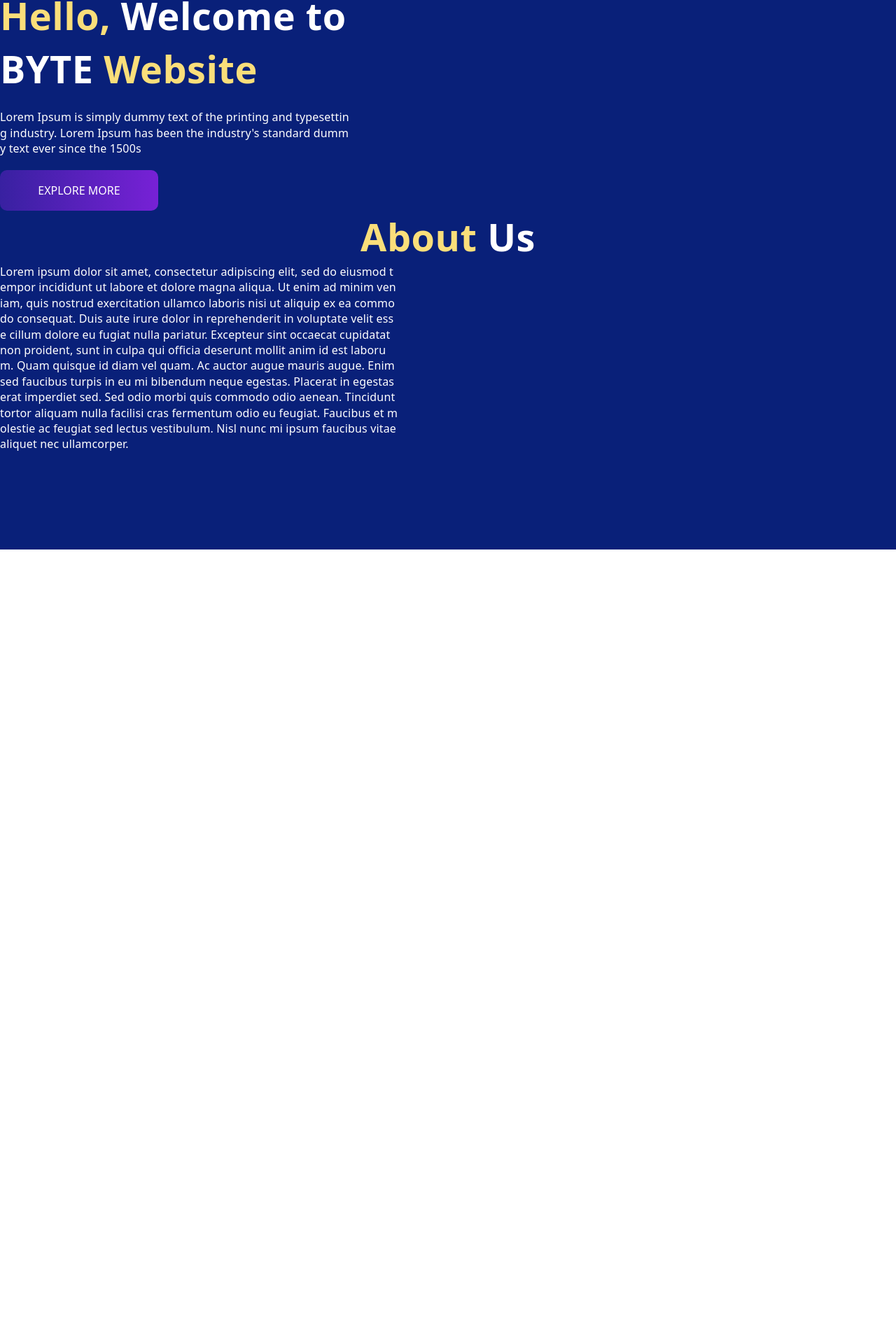
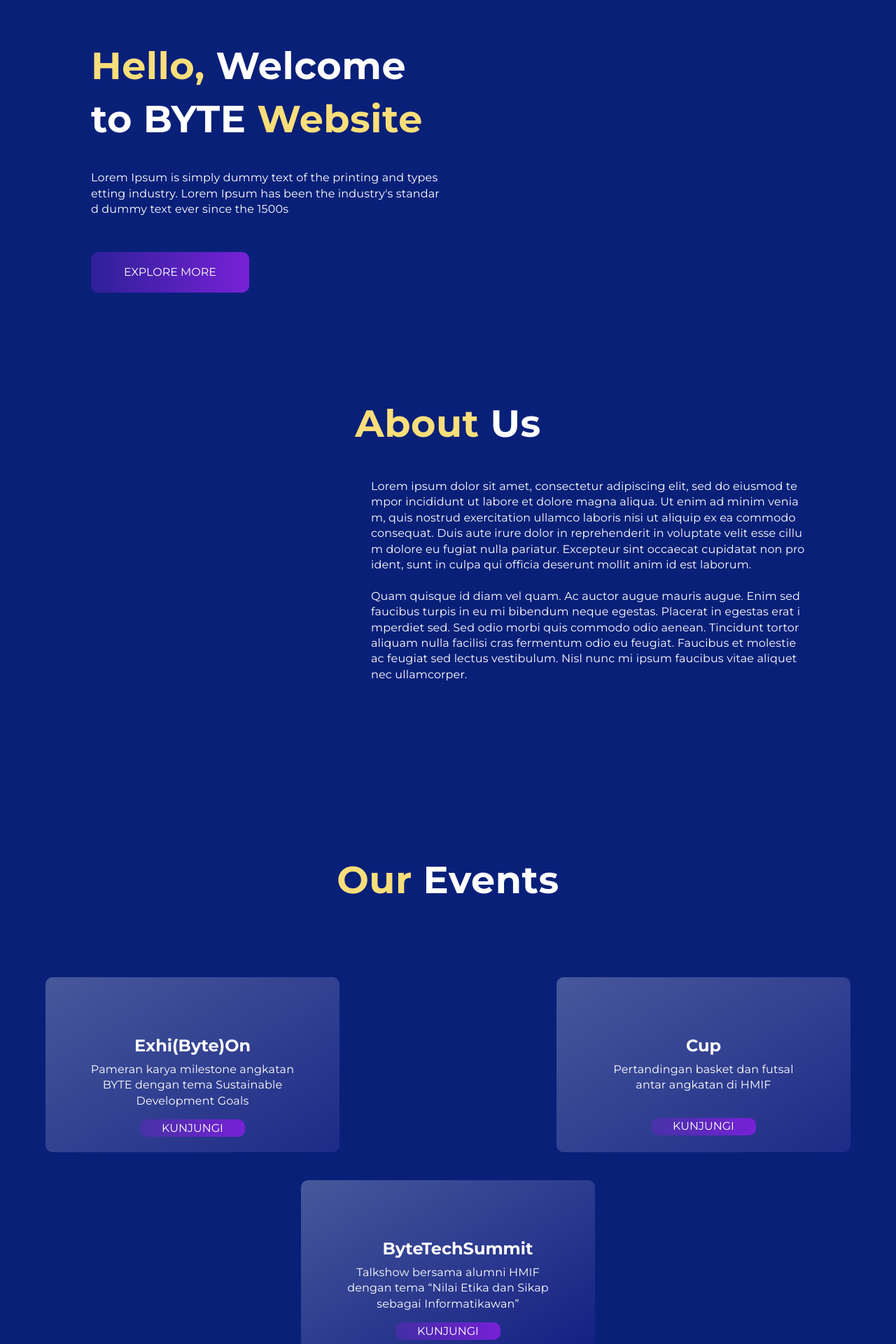
Before and after one commit to amaliap21/Web-Aksang, a Next.js app: page / in a window 1280 px wide. Shown: the part 89-2009 px from the top of the page at 70% size. Before the commit the page ends 874 px from the top, so only its background shows below. Built offline with nearby package versions, Linux system fonts and the light colour scheme.

Commit message:
feat(hero): Home Page

```diff
--- a/app/page.js
+++ b/app/page.js
@@ -1,5 +1,6 @@
 import Hero from "@/components/hero";
 import About from "@/components/about";
+import Event from "@/components/event";
 import React from "react";
 
 const home = () => {
@@ -7,6 +8,7 @@ const home = () => {
     <main className="bg-[#092079] min-h-screen">
       <Hero />
       <About />
+      <Event />
     </main>
   );
 };
--- a/components/about.js
+++ b/components/about.js
@@ -3,25 +3,28 @@ import React from "react";
 const About = () => {
   return (
     <div>
-      <h1 className=" text-center text-[#FADE7A] font-sans md: Montserrat text-[54px] font-[700] tracking-[0.54px] leading-[140%]">
+      <h1 className="mt-[150px] text-center text-[#FADE7A] font-montserrat text-[54px] font-[700] tracking-[0.54px] leading-[140%]">
         About{" "}
-        <span className=" text-center text-[#fff] font-sans md: Montserrat text-[54px] font-[700]">
+        <span className=" text-center text-[#fff] font-montserrat text-[54px] font-[700]">
           Us
         </span>
       </h1>
-      <p className="flex break-all w-[569px] text-[#FFF] font-sans md: Montserrat text-[16px] font-[400] tracking-[0.16px] leading-[140%]">
+      <p className="mt-[40px] ml-auto pr-[130px] flex break-all w-[750px] h-[308] text-[#FFF] font-montserrat text-[16px] font-[400] tracking-[0.16px] leading-[140%]">
         Lorem ipsum dolor sit amet, consectetur adipiscing elit, sed do eiusmod
         tempor incididunt ut labore et dolore magna aliqua. Ut enim ad minim
         veniam, quis nostrud exercitation ullamco laboris nisi ut aliquip ex ea
         commodo consequat. Duis aute irure dolor in reprehenderit in voluptate
         velit esse cillum dolore eu fugiat nulla pariatur. Excepteur sint
         occaecat cupidatat non proident, sunt in culpa qui officia deserunt
-        mollit anim id est laborum. Quam quisque id diam vel quam. Ac auctor
-        augue mauris augue. Enim sed faucibus turpis in eu mi bibendum neque
-        egestas. Placerat in egestas erat imperdiet sed. Sed odio morbi quis
-        commodo odio aenean. Tincidunt tortor aliquam nulla facilisi cras
-        fermentum odio eu feugiat. Faucibus et molestie ac feugiat sed lectus
-        vestibulum. Nisl nunc mi ipsum faucibus vitae aliquet nec ullamcorper.
+        mollit anim id est laborum.
+        <br />
+        <br />
+        Quam quisque id diam vel quam. Ac auctor augue mauris augue. Enim sed
+        faucibus turpis in eu mi bibendum neque egestas. Placerat in egestas
+        erat imperdiet sed. Sed odio morbi quis commodo odio aenean. Tincidunt
+        tortor aliquam nulla facilisi cras fermentum odio eu feugiat. Faucibus
+        et molestie ac feugiat sed lectus vestibulum. Nisl nunc mi ipsum
+        faucibus vitae aliquet nec ullamcorper.
       </p>
     </div>
   );
--- /dev/null
+++ b/components/event.js
@@ -0,0 +1,61 @@
+import React from "react";
+
+const Event = () => {
+  return (
+    <div className="py-[45px]">
+      <h1 className=" mt-[200px] text-center text-[#FADE7A] font-montserrat text-[54px] font-[700] tracking-[0.54px] leading-[140%]">
+        Our{" "}
+        <span className=" text-center text-[#fff] font-montserrat text-[54px] font-[700]">
+          Events
+        </span>
+      </h1>
+
+      <div className="mt-[100px] flex justify-center gap-[310px]">
+        <div className="shrink-[2] w-[420px] h-[250px] text-[#FFF] bg-gradient-to-br from-[#FFFFFF40] to-[125%] to-[#7515D61A] font-montserrat text-[16px] font-[400] rounded-[10px] py-[10px] px-[20px]">
+          <div className="mt-[70px] flex flex-col items-center justify-center gap-[15px]">
+            <h2 className="w-[187px] h-[16px] text-center text-[#fff] font-montserrat text-[24px] font-[700]">
+              Exhi(Byte)On
+            </h2>
+            <p className="mt-[10px] w-[292px] text-center text-[#fff] font-montserrat text-[16px] font-[400] tracking-[0.16px] leading-[140%]">
+              Pameran karya milestone angkatan BYTE dengan tema Sustainable
+              Development Goals
+            </p>
+            <button className=" shrink-[2] w-[150px] h-[25px] text-[#FFF] bg-gradient-to-l from-[#7721D6] to-[150%] to-[rgba(119, 33, 214, 0.00)] font-montserrat text-[16px] font-[400] rounded-[10px]">
+              KUNJUNGI
+            </button>
+          </div>
+        </div>
+
+        <div className="shrink-[2] w-[420px] h-[250px] text-[#FFF] bg-gradient-to-br from-[#FFFFFF40] to-[125%] to-[#7515D61A] font-montserrat text-[16px] font-[400] rounded-[10px] py-[10px] px-[20px]">
+          <div className="mt-[70px] flex flex-col items-center justify-center gap-[15px]">
+            <h2 className="w-[187px] h-[16px] text-center text-[#fff] font-montserrat text-[24px] font-[700]">
+              Cup
+            </h2>
+            <p className="mt-[10px] w-[292px] text-center text-[#fff] font-montserrat text-[16px] font-[400] tracking-[0.16px] leading-[140%]">
+              Pertandingan basket dan futsal antar angkatan di HMIF
+            </p>
+            <button className="mt-[20px] shrink-[2] w-[150px] h-[25px] text-[#FFF] bg-gradient-to-l from-[#7721D6] to-[150%] to-[rgba(119, 33, 214, 0.00)] font-montserrat text-[16px] font-[400] rounded-[10px]">
+              KUNJUNGI
+            </button>
+          </div>
+        </div>
+      </div>
+      <div className="m-auto mt-[40px] shrink-[2] w-[420px] h-[250px] text-[#FFF] bg-gradient-to-br from-[#FFFFFF40] to-[100%] to-[#7515D61A] font-montserrat text-[16px] font-[400] rounded-[10px] py-[10px] px-[20px]">
+        <div className="mt-[70px] flex flex-col items-center justify-center gap-[15px]">
+          <h2 className="w-[187px] h-[16px] text-center text-[#fff] font-montserrat text-[24px] font-[700]">
+            ByteTechSummit
+          </h2>
+          <p className="mt-[10px] w-[292px] text-center text-[#fff] font-montserrat text-[16px] font-[400] tracking-[0.16px] leading-[140%]">
+            Talkshow bersama alumni HMIF dengan tema “Nilai Etika dan Sikap
+            sebagai Informatikawan”
+          </p>
+          <button className=" shrink-[2] w-[150px] h-[25px] text-[#FFF] bg-gradient-to-l from-[#7721D6] to-[150%] to-[rgba(119, 33, 214, 0.00)] font-montserrat text-[16px] font-[400] rounded-[10px]">
+            KUNJUNGI
+          </button>
+        </div>
+      </div>
+    </div>
+  );
+};
+
+export default Event;
--- a/components/hero.js
+++ b/components/hero.js
@@ -3,23 +3,23 @@ import React from "react";
 const Hero = () => {
   return (
     <div className=" flex flex-col gap-5 ">
-      <h1 className="w-[500px] text-[#FADE7A] font-sans md: Montserrat text-[54px] font-[700] tracking-[0.54px] leading-[140%]">
+      <h1 className="mt-[72px] ml-[130px] w-[500px] text-[#FADE7A] font-montserrat text-[54px] font-[700] tracking-[0.54px] leading-[140%]">
         Hello,
-        <span className="text-[#fff] font-sans md: Montserrat text-[54px] font-[700]">
+        <span className="text-[#fff] font-montserrat text-[54px] font-[700]">
           {" "}
           Welcome to
         </span>{" "}
-        <span className="text-[#fff] font-sans md: Montserrat text-[54px] font-[700]">
+        <span className="text-[#fff] font-montserrat text-[54px] font-[700]">
           BYTE
         </span>{" "}
         Website
       </h1>
-      <p className="flex break-all w-[500px] text-[#FFF] font-sans md: Montserrat text-[16px] font-[400] tracking-[0.16px] leading-[140%]">
+      <p className="mt-[15px] ml-[130px] flex break-all w-[500px] text-[#FFF] font-montserrat text-[16px] font-[400] tracking-[0.16px] leading-[140%]">
         Lorem Ipsum is simply dummy text of the printing and typesetting
         industry. Lorem Ipsum has been the industry's standard dummy text ever
         since the 1500s
       </p>
-      <button className="shrink-[2] w-[226px] h-[58px] text-[#FFF] bg-gradient-to-l from-[#7721D6] to-[175%] to-[rgba(119, 33, 214, 0.00)] font-sans md: Montserrat text-[16px] font-[400] rounded-[10px] py-[10px] px-[20px]">
+      <button className="mt-[30px] ml-[130px] shrink-[2] w-[226px] h-[58px] text-[#FFF] bg-gradient-to-l from-[#7721D6] to-[150%] to-[rgba(119, 33, 214, 0.00)] font-montserrat text-[16px] font-[400] rounded-[10px] py-[10px] px-[20px]">
         EXPLORE MORE
       </button>
     </div>
```
